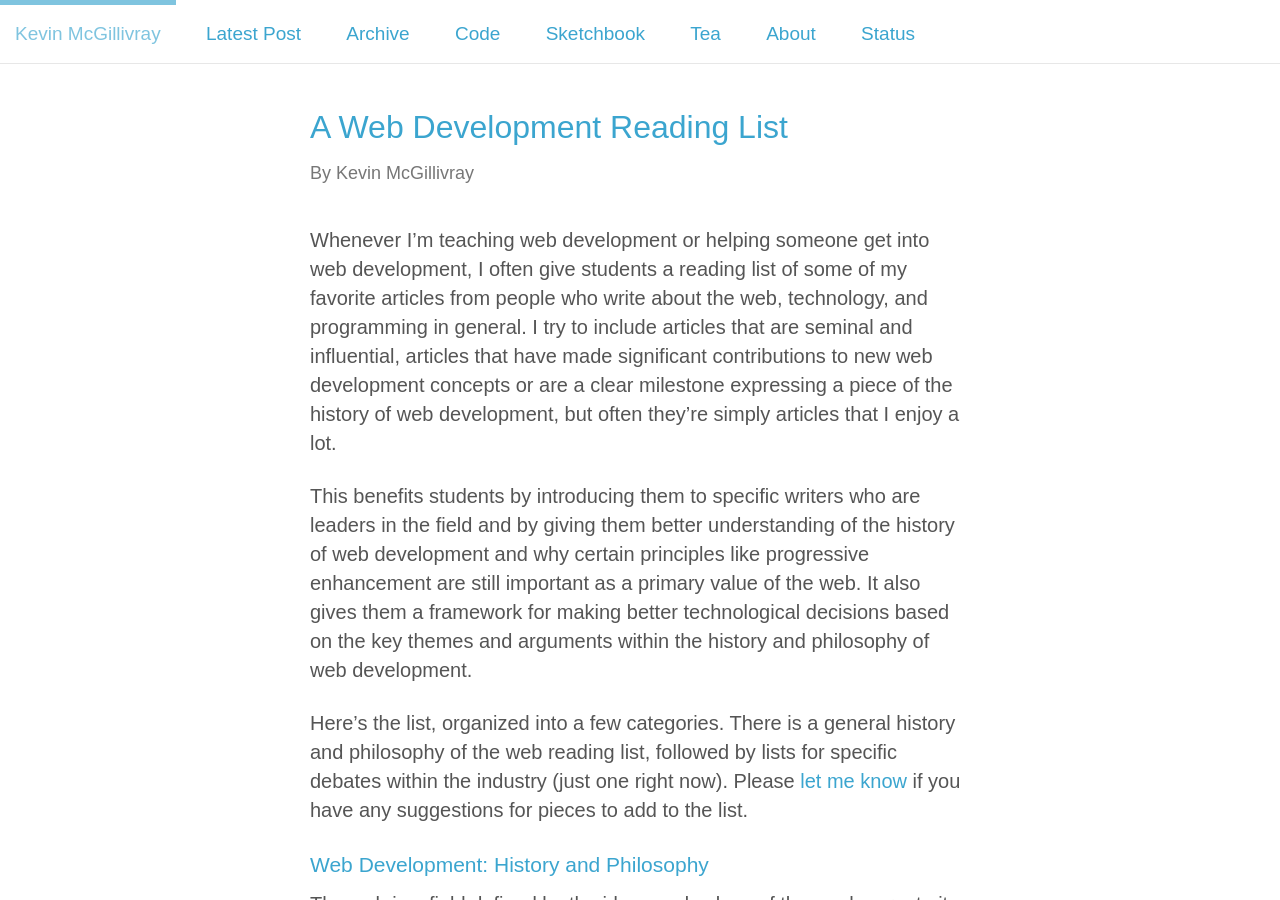
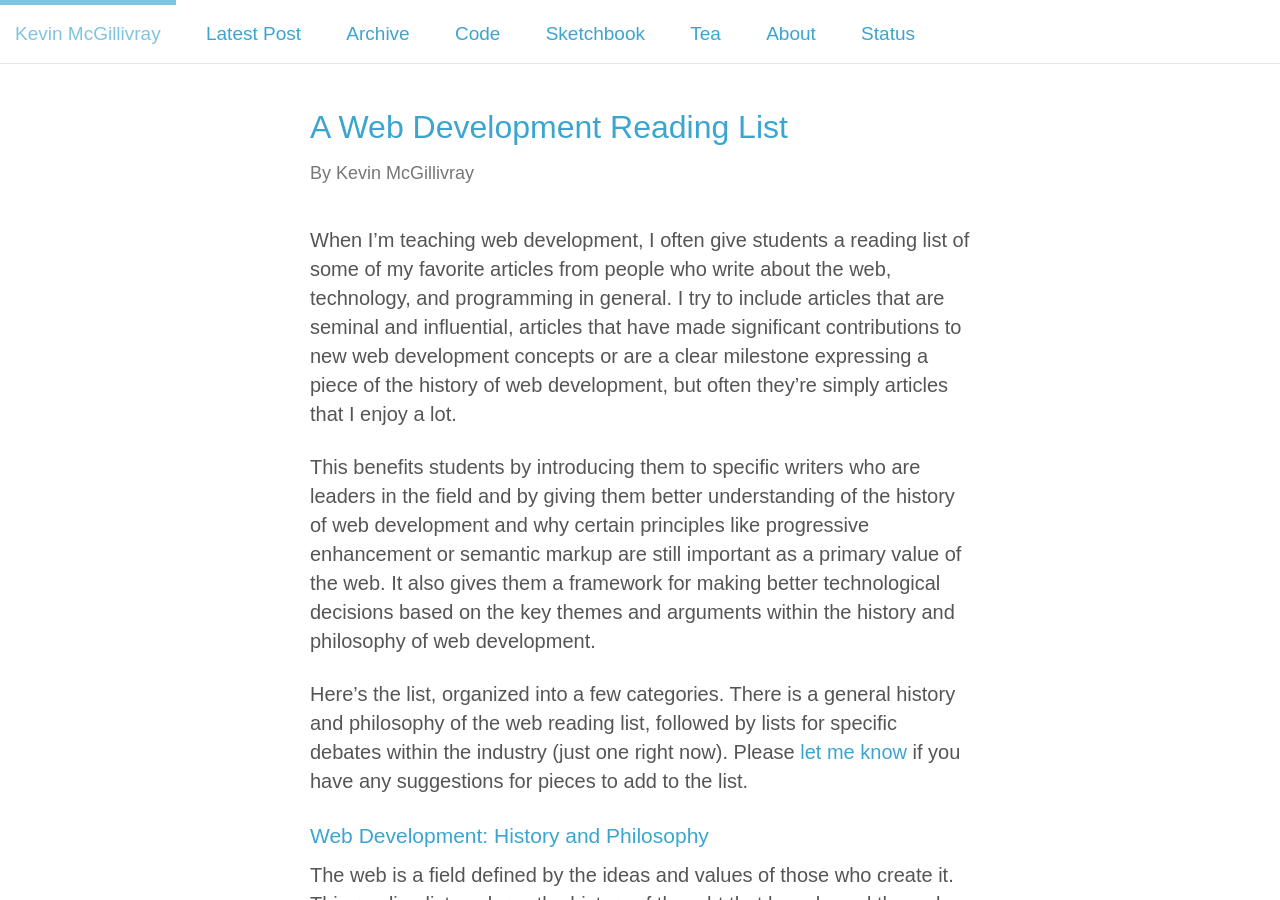
Before and after one commit to kmcgillivray/kmcgillivray.github.io, a Jekyll site: the page built from _posts/2016-05-31-a-web-development-reading-list.md, in a window 1280 px wide and 900 px high. Built offline with Jekyll 4.4.1, drawn with Linux system fonts in a browser that asks for light colours; nearby versions of some CDN libraries.

Commit message:
Small edits

```diff
--- a/_posts/2016-05-31-a-web-development-reading-list.md
+++ b/_posts/2016-05-31-a-web-development-reading-list.md
@@ -5,9 +5,9 @@ category: development
 description: "Collecting a reading list of important and influential writing for web development students."
 ---
 
-Whenever I'm teaching web development or helping someone get into web development, I often give students a reading list of some of my favorite articles from people who write about the web, technology, and programming in general. I try to include articles that are seminal and influential, articles that have made significant contributions to new web development concepts or are a clear milestone expressing a piece of the history of web development, but often they're simply articles that I enjoy a lot.
+When I'm teaching web development, I often give students a reading list of some of my favorite articles from people who write about the web, technology, and programming in general. I try to include articles that are seminal and influential, articles that have made significant contributions to new web development concepts or are a clear milestone expressing a piece of the history of web development, but often they're simply articles that I enjoy a lot.
 
-This benefits students by introducing them to specific writers who are leaders in the field and by giving them better understanding of the history of web development and why certain principles like progressive enhancement are still important as a primary value of the web. It also gives them a framework for making better technological decisions based on the key themes and arguments within the history and philosophy of web development.
+This benefits students by introducing them to specific writers who are leaders in the field and by giving them better understanding of the history of web development and why certain principles like progressive enhancement or semantic markup are still important as a primary value of the web. It also gives them a framework for making better technological decisions based on the key themes and arguments within the history and philosophy of web development.
 
 Here's the list, organized into a few categories. There is a general history and philosophy of the web reading list, followed by lists for specific debates within the industry (just one right now). Please [let me know](http://twitter.com/kev_mcg) if you have any suggestions for pieces to add to the list.
 
```
